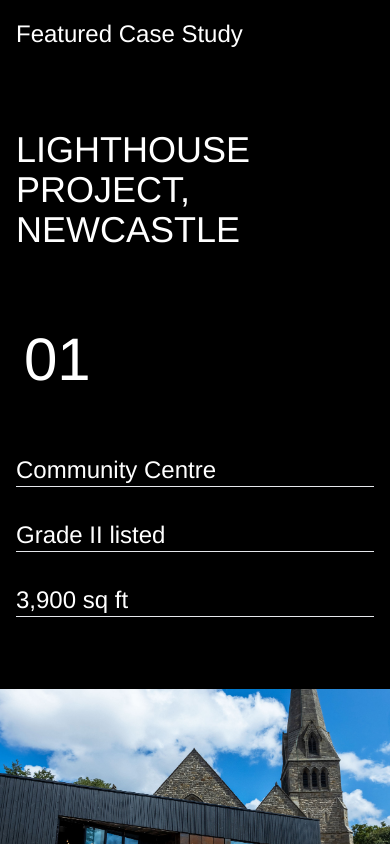
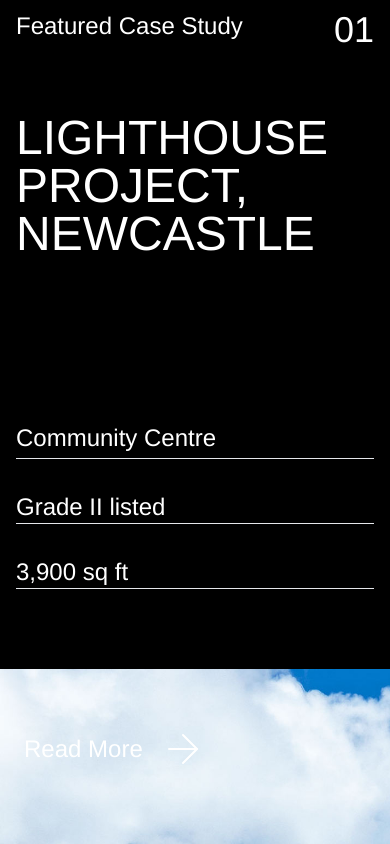
Before and after one commit to Coder-Gamma/edin-website-project, a React (Vite) app: page /case-study in a window 390 px wide. Shown: the part 1600-2444 px from the top of the page. Built offline with nearby package versions, Linux system fonts and the light colour scheme.

Commit message:
Made the Featured Project Section Responsive

```diff
--- a/src/components/case-study/FeaturedCaseStudy.tsx
+++ b/src/components/case-study/FeaturedCaseStudy.tsx
@@ -1,36 +1,39 @@
 import React from "react";
 import featuredImage from "./images/new-castle/Newcastle31a.jpg";
+import { ArrowRight } from "lucide-react";
 
 const FeaturedCaseStudy = () => {
   return (
     <div>
-      <div className="flex flex-col md:flex-row bg-black text-white px-4 py-18 gap-20">
-        {/* LEFT SIDE KO  */}
-        <div className="order-1">
-          <span className="text-2xl inline-block mb-20">
-            Featured Case Study
-          </span>
-          <h1 className=" text-4xl md:text-9xl uppercase font-light">
-            lighthouse project, newcastle
-          </h1>
+      <div className="flex flex-col  bg-black text-white px-4">
+        <div className="flex justify-between my-16 w-full">
+          <p className="text-2xl inline-block">Featured Case Study</p>
+          <p className="text-4xl xl:text-6xl xl:pr-40">01</p>
         </div>
-
-        {/* RIGHT SIDE KO  */}
-        <div className="text-2xl min-w-64 flex flex-col gap-8 order-2">
-          <p className="text-6xl mb-8 ml-2 ">01</p>
-          <p className="border-b border-gray-200">Community Centre</p>
-          <p className="border-b border-gray-200">Grade II listed</p>
-
-          <p className="border-b border-gray-200">3,900 sq ft</p>
+        <div className="grid md:grid-cols-[6fr_1fr] gap-40 pb-20 ">
+          <div className="order-1">
+            <h1 className=" text-5xl md:text-5xl xl:text-7xl 2xl:text-9xl uppercase font-light">
+              lighthouse project, newcastle
+            </h1>
+          </div>
+          <div className=" text-2xl min-w-64 flex flex-col gap-8 order-2 ">
+            <p className="border-b border-gray-200 py-1">Community Centre</p>
+            <p className="border-b border-gray-200">Grade II listed</p>
+            <p className="border-b border-gray-200">3,900 sq ft</p>
+          </div>
         </div>
       </div>
 
-      <div>
+      <div className="h-screen w-full relative">
         <img
           src={featuredImage}
           alt=""
           className="w-full h-full object-cover"
         />
+        <div className="absolute top-0 left-0 flex gap-4 items-center pt-14 pl-6 cursor-pointer">
+          <p className="text-2xl text-white hover:underline">Read More</p>
+          <ArrowRight size={48} strokeWidth={1} className="text-white font-thin " />
+        </div>
       </div>
     </div>
   );
```
